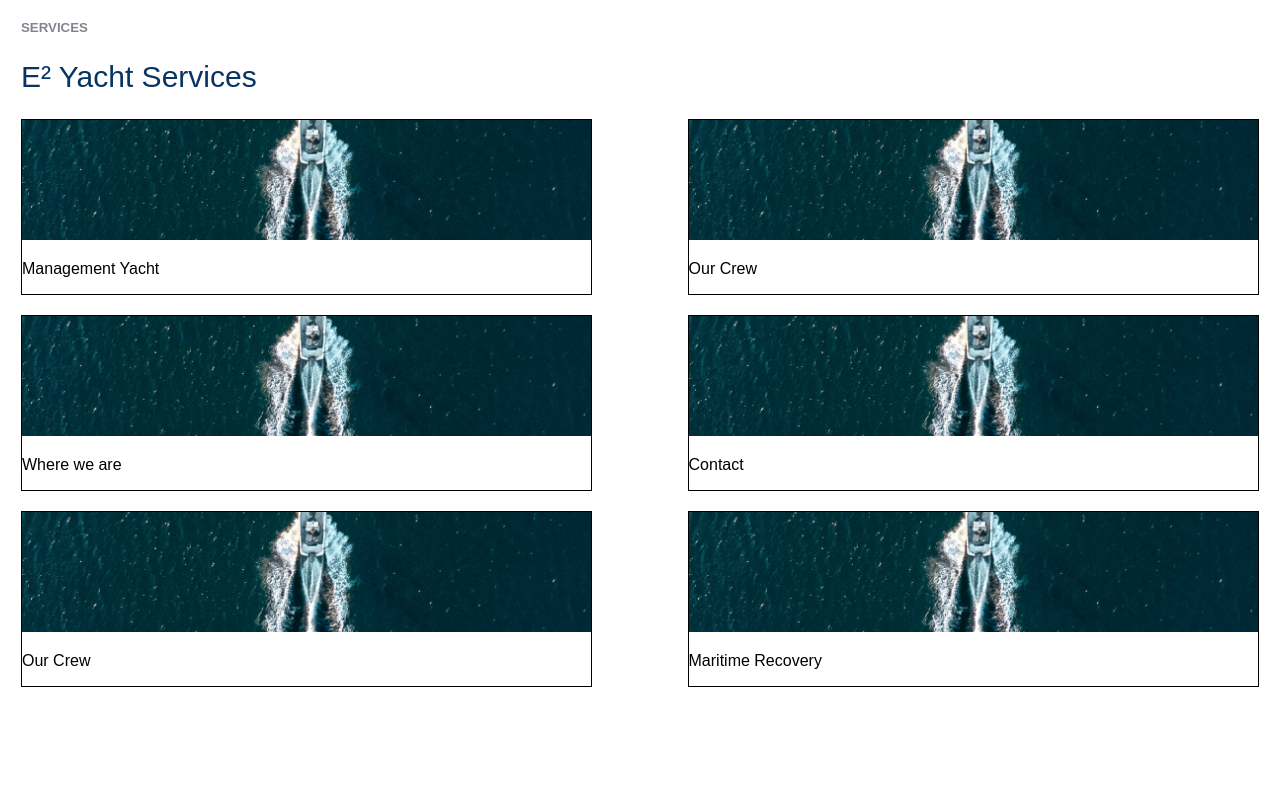
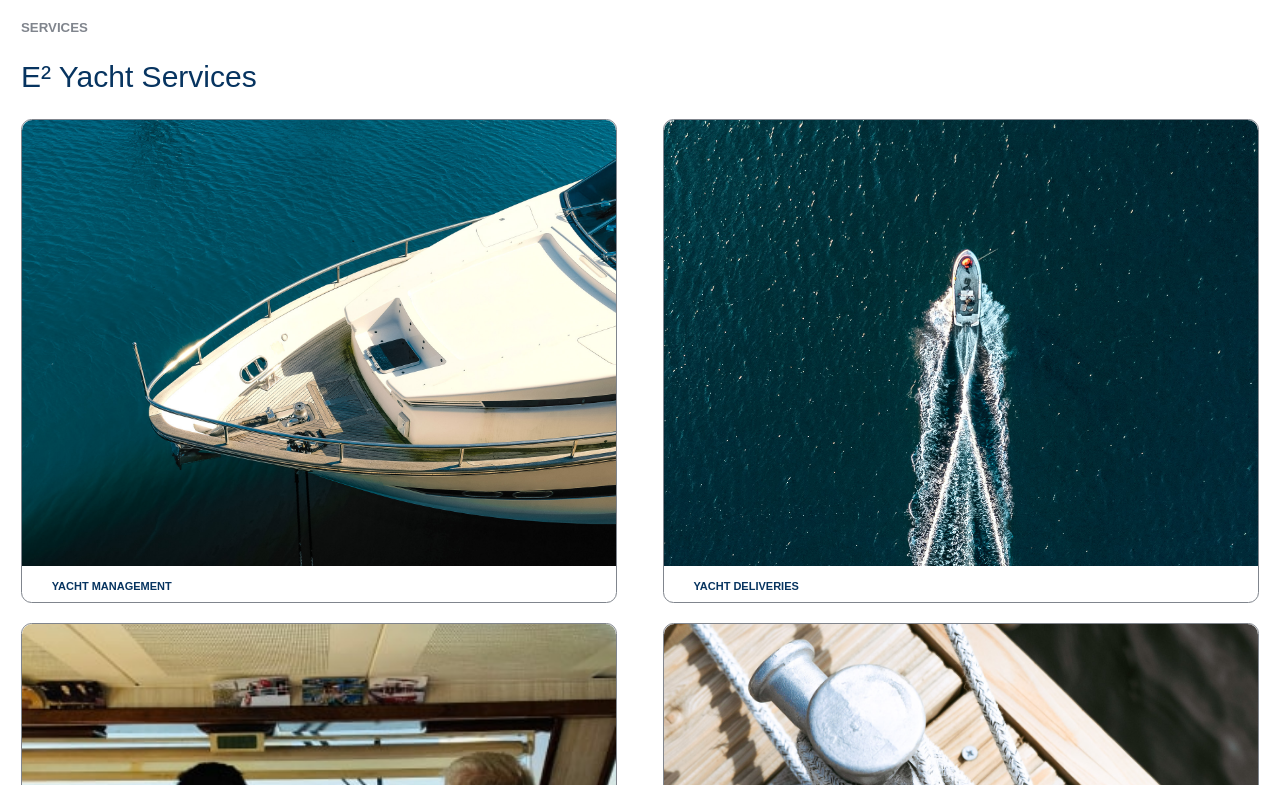
Before and after one commit to justinait/e2yacht, a React (Vite) app: page / in a window 1280 px wide. Shown: the part 1135-1920 px from the top of the page. Before the commit the page ends 1842 px from the top, so only its background shows below. Built offline with nearby package versions, Linux system fonts and the light colour scheme.

Commit message:
services css

```diff
--- a/src/Components/Home/Services.css
+++ b/src/Components/Home/Services.css
@@ -13,17 +13,28 @@
     /* font-family: ; */
 }
 .servicesCardHome {
-    width: 46%;
-    border: 1px solid black;
+    width: 48%;
+    border: 1px solid #80858D;
     margin-bottom: 20px;
+    border-radius: 10.5px;
 }
 .servicesCardHome img {
+    border-radius: 10.5px 10.5px 0 0;
     width: 100%;
+    aspect-ratio: 4 / 3 !important;
     object-fit: cover;
-    height: 120px;
 }
 .servicesCardContainer {
     display: flex;
     flex-wrap: wrap;
     justify-content: space-between;
 }
+.homeServiceName {
+    text-transform: uppercase;
+    color: #073460;
+    font-weight: 700;
+    font-size: 11px;
+    width: 90%;
+    margin: auto;
+    padding: 10px 0;
+}
--- a/src/Components/Home/Services.jsx
+++ b/src/Components/Home/Services.jsx
@@ -4,12 +4,12 @@ import './Services.css'
 function Services() {
 
     const services = [
-        { name: 'Management Yacht', id: '/management', image: '/images/deliveriesHero.jpg', className: '' },
-        { name: 'Our Crew', id: 'crew', image: '/images/deliveriesHero.jpg', className: ''},
-        { name: 'Where we are', id: 'where', image: '/images/deliveriesHero.jpg', className: ''},
-        { name: 'Contact', id: 'contact', image: '/images/deliveriesHero.jpg', className: ''},
-        { name: 'Our Crew', id: 'crew', image: '/images/deliveriesHero.jpg', className: ''},
-        { name: 'Maritime Recovery', id: 'where', image: '/images/deliveriesHero.jpg', className: ''}
+        { name: 'Yacht management', id: '/management', image: '/images/whatWeDoHero.jpg', className: '' },
+        { name: 'yacht deliveries', id: '/deliveries', image: '/images/deliveriesHero.jpg', className: ''},
+        { name: 'PRIVATE INSTRUCTIONS', id: '/instructions', image: '/images/instructionHero.jpg', className: ''},
+        { name: 'marine survey', id: '/marinesurvey', image: '/images/marineSurveyHero.jpg', className: ''},
+        { name: 'captain and crew services', id: 'crew', image: '/images/captainAndCrewServices.jpg', className: ''},
+        { name: 'marine asset recovery', id: '/marinerecovery', image: '/images/maritimeRecovery.jpg', className: ''}
     ]
 
   return (
```
